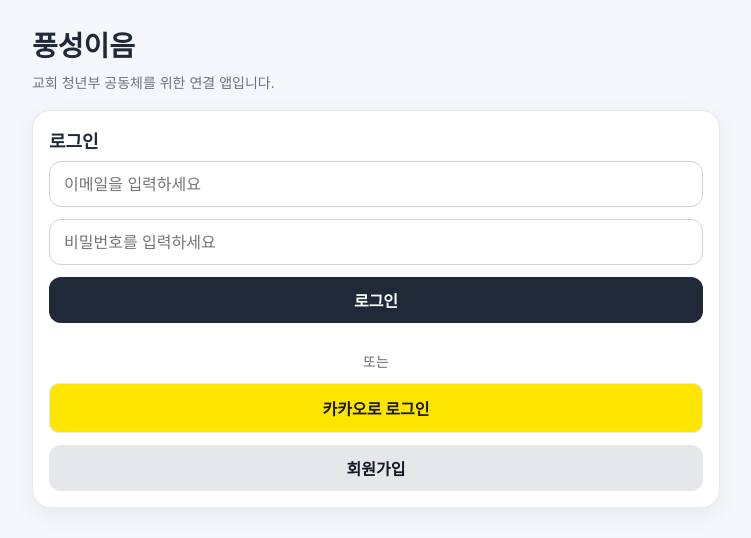
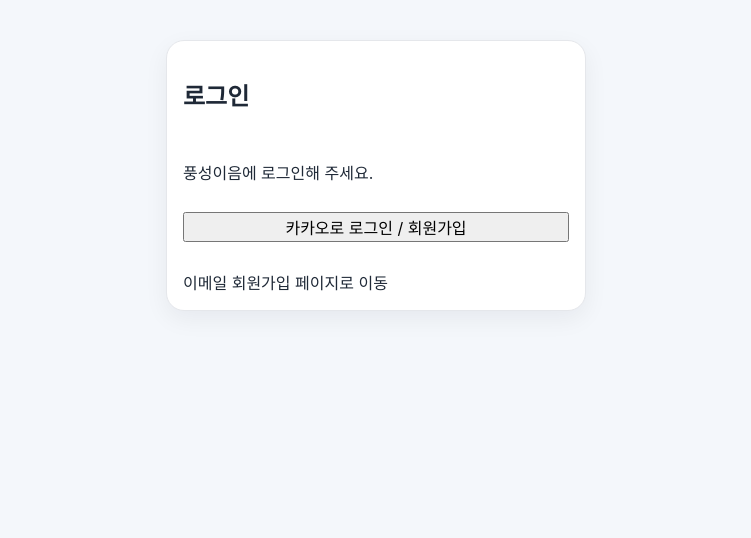
Before and after one commit to prome0319-spec/poongsung-ieum, a Next.js app: page /login in a window 1280 px wide. Shown: the top 538 px of the page, without its empty margins (264-1015 px from the left). Built offline with nearby package versions, Linux system fonts and the light colour scheme.

Commit message:
fix kakao login button props

```diff
--- a/app/(auth)/login/page.tsx
+++ b/app/(auth)/login/page.tsx
@@ -1,74 +1,45 @@
 import Link from 'next/link'
-import { login } from '../actions'
 import KakaoLoginButton from '@/components/auth/KakaoLoginButton'
 
 type LoginPageProps = {
-  searchParams: Promise<{
+  searchParams?: Promise<{
     message?: string
   }>
 }
 
 export default async function LoginPage({ searchParams }: LoginPageProps) {
-  const { message } = await searchParams
+  const params = await searchParams
+  const message = params?.message
 
   return (
-    <main>
-      {message ? (
-        <div className="mb-4 rounded-xl border border-red-200 bg-red-50 px-4 py-3 text-sm text-red-700">
-          {message}
-        </div>
-      ) : null}
-
-      {<main className="page">
-      <header className="page-header">
-        <h1 className="page-title">풍성이음</h1>
-        <p className="page-subtitle">
-          교회 청년부 공동체를 위한 연결 앱입니다.
-        </p>
-      </header>
-
-      <section className="card">
-        <h2 className="card-title">로그인</h2>
-
-        <form className="stack" action={login}>
-          <input
-            className="input"
-            name="email"
-            type="email"
-            placeholder="이메일을 입력하세요"
-            required
-          />
-          <input
-            className="input"
-            name="password"
-            type="password"
-            placeholder="비밀번호를 입력하세요"
-            required
-          />
-
-          {message ? <p className="muted">{message}</p> : null}
+    <main className="auth-page">
+      <section className="card" style={{ maxWidth: 420, margin: '40px auto' }}>
+        <div className="stack">
+          <h1>로그인</h1>
+          <p>풍성이음에 로그인해 주세요.</p>
 
           {message ? (
-            <div className="mb-4 rounded-xl border border-red-200 bg-red-50 px-4 py-3 text-sm text-red-700">
+            <div
+              style={{
+                padding: '12px 14px',
+                borderRadius: 12,
+                background: '#fff4f4',
+                border: '1px solid #f3c2c2',
+                color: '#b42318',
+                fontSize: 14,
+              }}
+            >
               {message}
             </div>
           ) : null}
 
-          <button className="button" type="submit">
-            로그인
-          </button>
+          <KakaoLoginButton />
 
-          <section style={{ marginTop: 16 }} className="stack">
-            <div style={{ textAlign: 'center', color: '#666', fontSize: 14 }}>또는</div>
-            <KakaoLoginButton label="카카오로 로그인" />
-          </section>
-
-          <Link href="/signup" className="button secondary">
-            회원가입
-          </Link>
-        </form>
+          <div style={{ marginTop: 16 }}>
+            <Link href="/signup">이메일 회원가입 페이지로 이동</Link>
+          </div>
+        </div>
       </section>
-    </main>}
     </main>
   )
 }
--- a/components/auth/KakaoLoginButton.tsx
+++ b/components/auth/KakaoLoginButton.tsx
@@ -1,56 +1,54 @@
 'use client'
 
-import { useState } from 'react'
 import { createClient } from '@/lib/supabase/client'
 
-type Props = {
+type KakaoLoginButtonProps = {
   label?: string
+  className?: string
 }
 
 export default function KakaoLoginButton({
-  label = '카카오로 시작하기',
-}: Props) {
-  const [loading, setLoading] = useState(false)
+  label = '카카오로 로그인 / 회원가입',
+  className,
+}: KakaoLoginButtonProps) {
+  const handleLogin = async () => {
+    const supabase = createClient()
 
-  async function handleLogin() {
-    try {
-      setLoading(true)
+    const siteUrl =
+      process.env.NEXT_PUBLIC_SITE_URL || window.location.origin
 
-      const supabase = createClient()
-      const origin = window.location.origin
+    const redirectTo = `${siteUrl}/auth/callback`
 
-      const { error } = await supabase.auth.signInWithOAuth({
-        provider: 'kakao',
-        options: {
-          redirectTo: `${origin}/auth/callback`,
+    const { data, error } = await supabase.auth.signInWithOAuth({
+      provider: 'kakao',
+      options: {
+        redirectTo,
+        queryParams: {
+          prompt: 'login',
         },
-      })
+      },
+    })
 
-      if (error) {
-        alert(`카카오 로그인 시작 실패: ${error.message}`)
-      }
-    } finally {
-      setLoading(false)
+    if (error) {
+      console.error('Kakao OAuth start error:', error)
+      window.location.href = `/login?message=${encodeURIComponent(
+        '카카오 로그인을 시작하지 못했습니다.'
+      )}`
+      return
+    }
+
+    if (data?.url) {
+      window.location.href = data.url
     }
   }
 
   return (
     <button
       type="button"
+      className={className ?? 'btn btn-kakao'}
       onClick={handleLogin}
-      disabled={loading}
-      style={{
-        width: '100%',
-        padding: '12px 14px',
-        borderRadius: 10,
-        border: '1px solid #e5e7eb',
-        background: '#FEE500',
-        color: '#191919',
-        fontWeight: 700,
-        cursor: loading ? 'not-allowed' : 'pointer',
-      }}
     >
-      {loading ? '카카오로 이동 중...' : label}
+      {label}
     </button>
   )
 }
--- a/lib/supabase/server.ts
+++ b/lib/supabase/server.ts
@@ -2,31 +2,26 @@
 import { cookies } from 'next/headers'
 
 export async function createClient() {
-  const url = process.env.NEXT_PUBLIC_SUPABASE_URL
-  const key = process.env.NEXT_PUBLIC_SUPABASE_PUBLISHABLE_KEY
-
-  if (!url || !key) {
-    throw new Error(
-      'Missing Supabase env vars: NEXT_PUBLIC_SUPABASE_URL / NEXT_PUBLIC_SUPABASE_PUBLISHABLE_KEY'
-    )
-  }
-
   const cookieStore = await cookies()
 
-  return createServerClient(url, key, {
+  return createServerClient(
+    process.env.NEXT_PUBLIC_SUPABASE_URL!,
+    process.env.NEXT_PUBLIC_SUPABASE_PUBLISHABLE_KEY!,
+    {
       cookies: {
         getAll() {
           return cookieStore.getAll()
         },
-      setAll(cookiesToSet, _headers) {
+        setAll(cookiesToSet) {
           try {
             cookiesToSet.forEach(({ name, value, options }) => {
               cookieStore.set(name, value, options)
             })
           } catch {
-          // Server Component에서 호출될 때는 무시
+            // Server Component에서 set이 막히는 경우 무시
           }
         },
       },
-  })
     }
+  )
+}
```
Also changed, not shown: app/auth/callback/route.ts (+49 -47 lines), proxy.ts (+77 -4 lines). Lines whose indentation alone changed are shown as unchanged.
